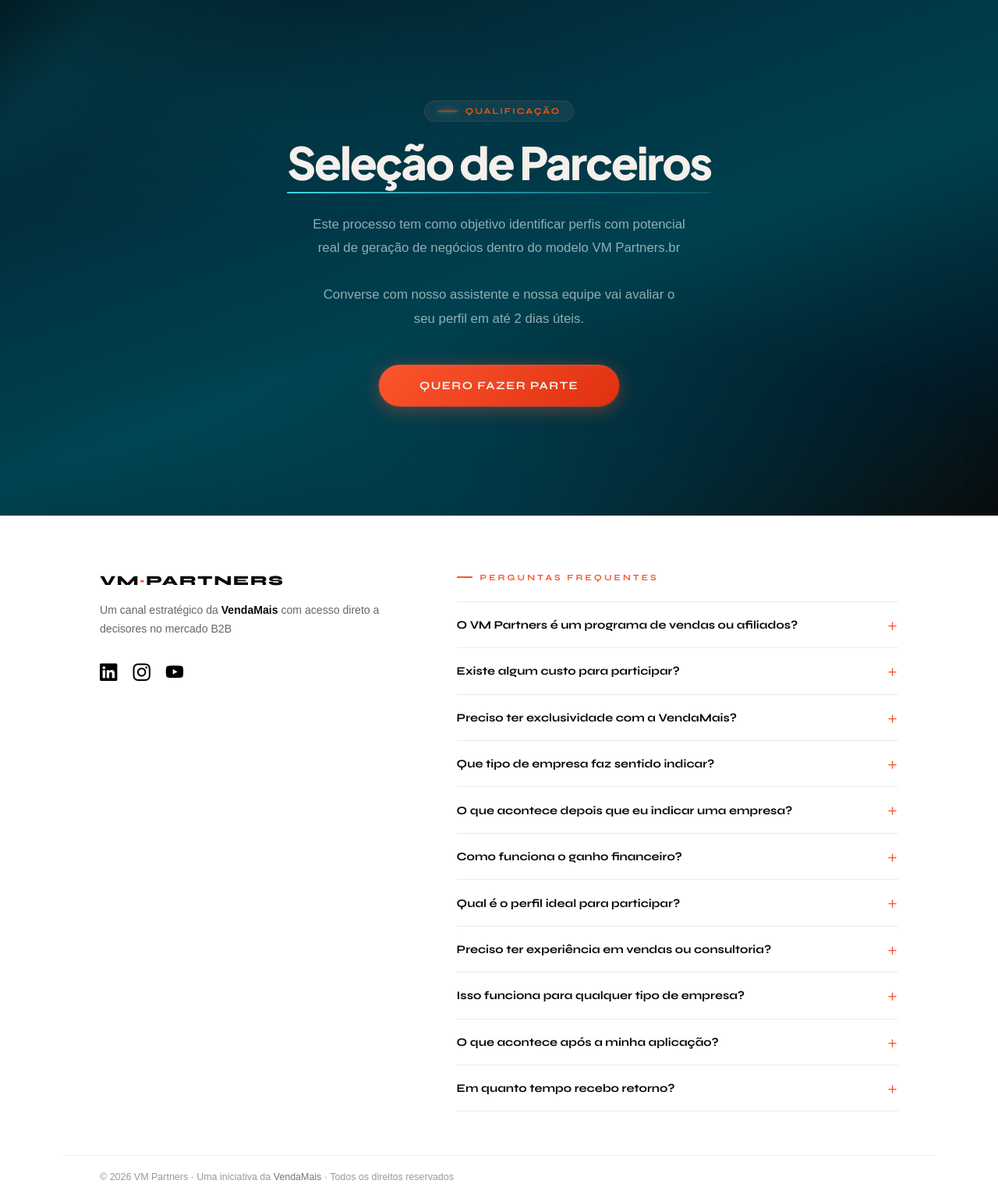
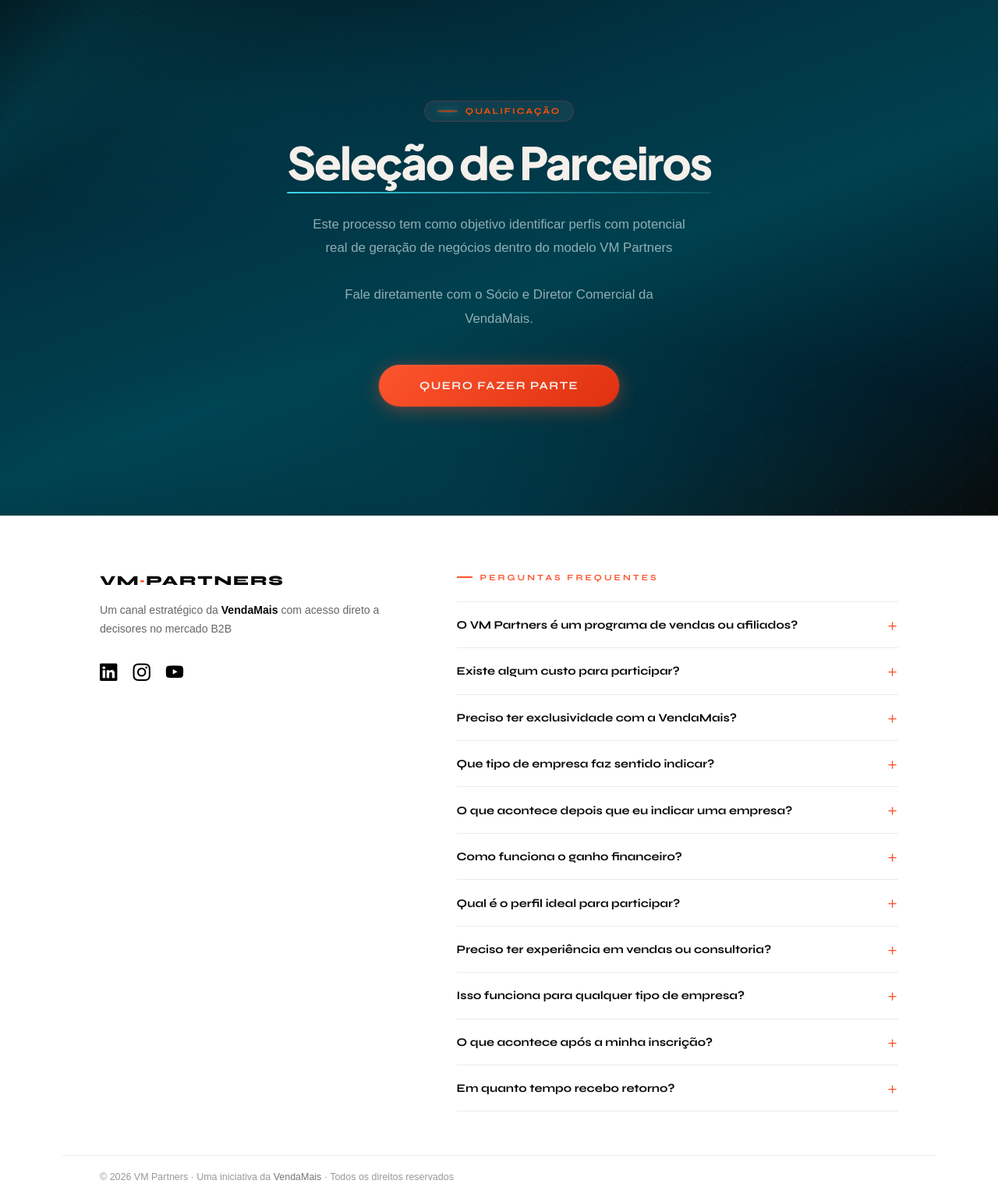
Before and after one commit to Dxniel804/VM-Partners, a Flask app: page / in a window 1280 px wide. Shown: the part 3351-4887 px from the top of the page at 78% size. Run offline with Flask 3, Linux system fonts and the light colour scheme; some libraries are stand-ins or nearby versions; some web fonts are replaced.

Commit message:
fix: Correct wrong words and phrase

```diff
--- a/template/index.html
+++ b/template/index.html
@@ -26,7 +26,7 @@
   <div class="nav-menu" id="navMenu">
     <a href="#qualificacao" class="nav-cta" onclick="closeMobileMenu()">
       <span class="cta-full">Seja parceiro</span>
-      <span class="cta-short">Avaliação</span>
+      <span class="cta-short">Seja parceiro</span>
     </a>
   </div>
 </nav>
@@ -133,14 +133,14 @@
       <div class="vmp-connector"></div>
       <div class="vmp-name-col">
         <span class="vmp-name">Raul Candeloro</span>
-        <span class="vmp-role">CEO</span>
+        <span class="vmp-role">Sócio Fundador</span>
       </div>
     </div>
     <div class="vmp-person">
       <div class="vmp-connector"></div>
       <div class="vmp-name-col">
         <span class="vmp-name">Marcelo Caetano</span>
-        <span class="vmp-role">Sócio Fundador</span>
+        <span class="vmp-role">Co-Ceo</span>
       </div>
     </div>
     <div class="vmp-person">
@@ -458,7 +458,7 @@
     <div class="qual-header fade-in">
       <div class="section-tag qual-tag">Qualificação</div>
       <h2><span style="color:var(--white)">Seleção de Parceiros</span></h2>
-      <p>Este processo tem como objetivo identificar perfis com potencial real de geração de negócios dentro do modelo VM Partners.br<br><br>Converse com nosso assistente e nossa equipe vai avaliar o seu perfil em até 2 dias úteis.</p>
+      <p>Este processo tem como objetivo identificar perfis com potencial real de geração de negócios dentro do modelo VM Partners<br><br> Fale diretamente com o Sócio e Diretor Comercial da VendaMais.</p>
       <button class="btn-primary qual-btn fade-in" onclick="openChat()">Quero fazer parte</button>
     </div>
   </div>
@@ -512,9 +512,9 @@
          <details class="faq-item">
           <summary class="faq-q"> O que acontece depois que eu indicar uma empresa?</summary>
           <div class="faq-a">A VendaMais assume o processo:
-valida o cenário
-conduz a estratégia
-avança com o projeto
+valida o cenário,
+conduz a estratégia e
+avança com o projeto.
 Você acompanha a evolução.
 </div>
         </details>
@@ -548,9 +548,9 @@
         </details>
 
           <details class="faq-item">
-          <summary class="faq-q">O que acontece após a minha aplicação?</summary>
+          <summary class="faq-q">O que acontece após a minha inscrição?</summary>
           <div class="faq-a">Seu perfil será avaliado.
-Se fizer sentido, você avança para um alinhamento direto com a equipe da VendaMais.
+Se fizer sentido, você avança para um alinhamento direto com o Sócio e Diretor Comercial da VendaMais.
 </div>
         </details>
 
@@ -577,7 +577,7 @@
         <span class="chat-online"></span>
       </div>
       <div class="chat-header-info">
-        <strong>Assistente VM Partners</strong>
+        <strong>VM Partners</strong>
         <span>Online agora</span>
       </div>
       <button class="chat-close" onclick="closeChat()" aria-label="Fechar chat">
--- a/template/main.js
+++ b/template/main.js
@@ -130,7 +130,7 @@
 const STEPS = [
   {
     id: 'nome',
-    ask: 'Olá! Sou o assistente do **VM Partners**. Para começar, qual é o seu **nome completo**?',
+    ask: 'Olá! Olá! Sou o Sócio e Diretor Comercial da VendaMais. Para começar, qual é o seu **nome completo**?',
     validate: v => v.trim().split(/\s+/).length >= 2,
     errorMsg: 'Informe nome e sobrenome, por favor.'
   },
```
